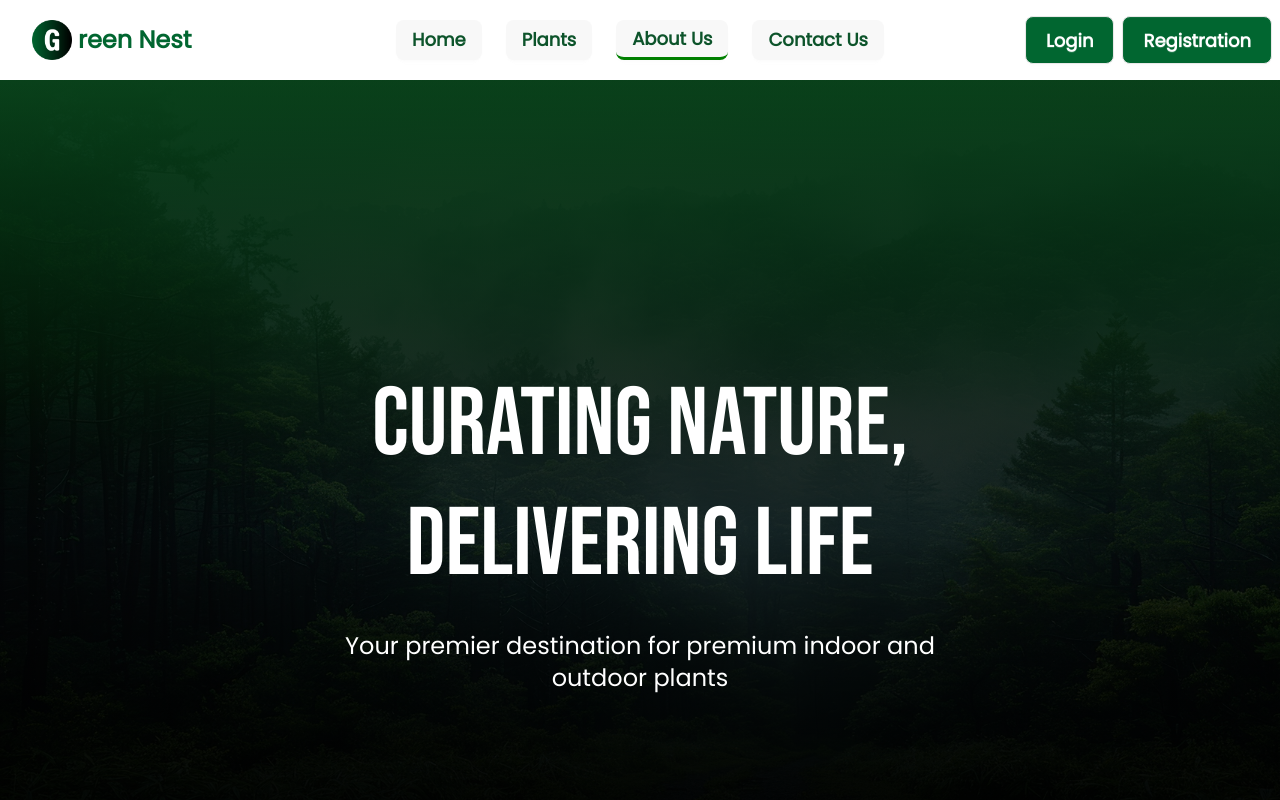
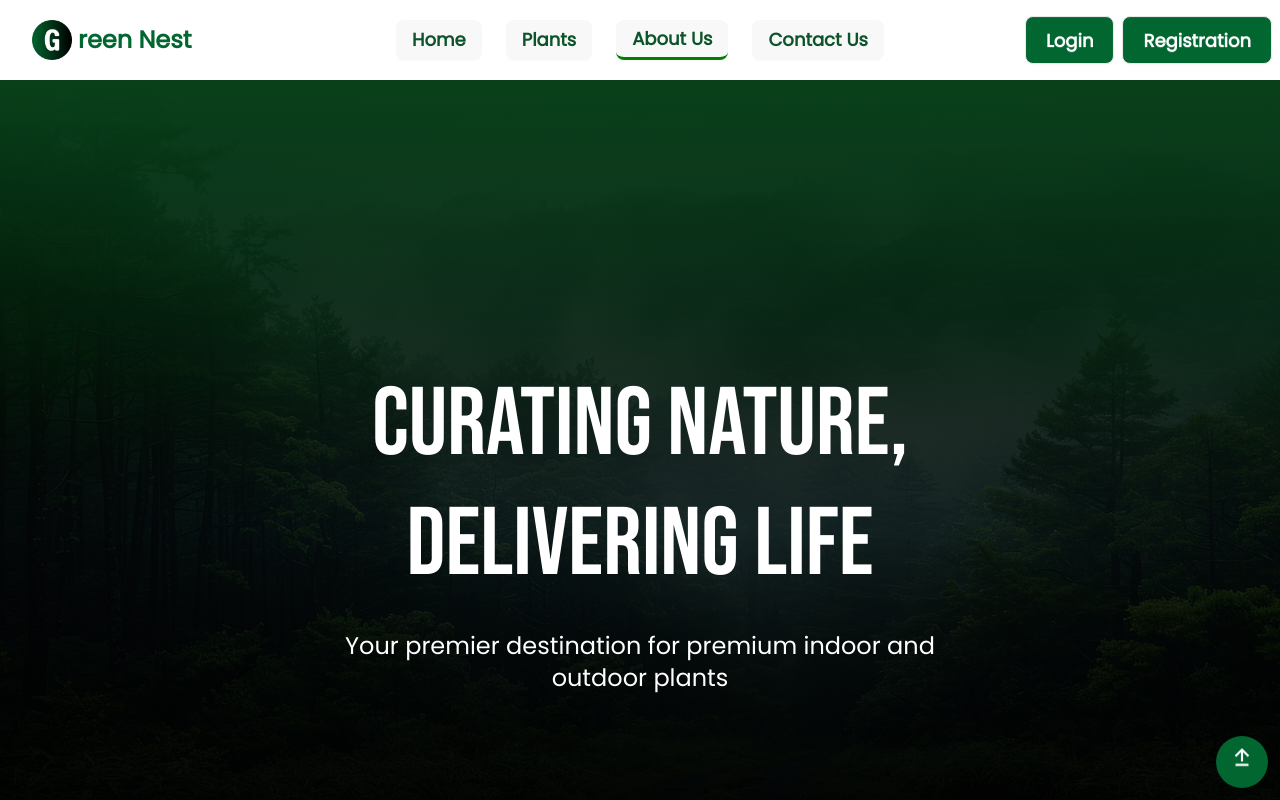
Before and after one commit to AtikHasan16/Green-Nest, a React (Vite) app: page /about in a window 1280 px wide. Shown: the top 800 px of the page. Built offline with nearby package versions, Linux system fonts and the light colour scheme; no server answers.

Commit message:
added go top button

```diff
--- a/src/Layouts/HomeLayout.jsx
+++ b/src/Layouts/HomeLayout.jsx
@@ -2,6 +2,7 @@ import React from "react";
 import Navbar from "../Components/Navbar";
 import { Outlet } from "react-router";
 import Footer from "../Components/Footer";
+import { BiArrowFromBottom } from "react-icons/bi";
 
 const HomeLayout = () => {
   return (
@@ -15,6 +16,15 @@ const HomeLayout = () => {
       <footer>
         <Footer></Footer>
       </footer>
+      <a href="#top" aria-label="Go to top">
+        <div className="h-13 bg-green-800 w-13  rounded-full fixed bottom-3 right-3 cursor-pointer flex justify-center items-center  transition-all duration-300">
+          <BiArrowFromBottom
+            size={30}
+            className=" animate-bounce pt-1"
+            color="white"
+          ></BiArrowFromBottom>
+        </div>
+      </a>
     </>
   );
 };
--- a/src/index.css
+++ b/src/index.css
@@ -71,3 +71,7 @@
     url("./assets/images/herobg4.jpg");
   height: 730px;
 }
+
+html {
+  scroll-behavior: smooth;
+}
```
